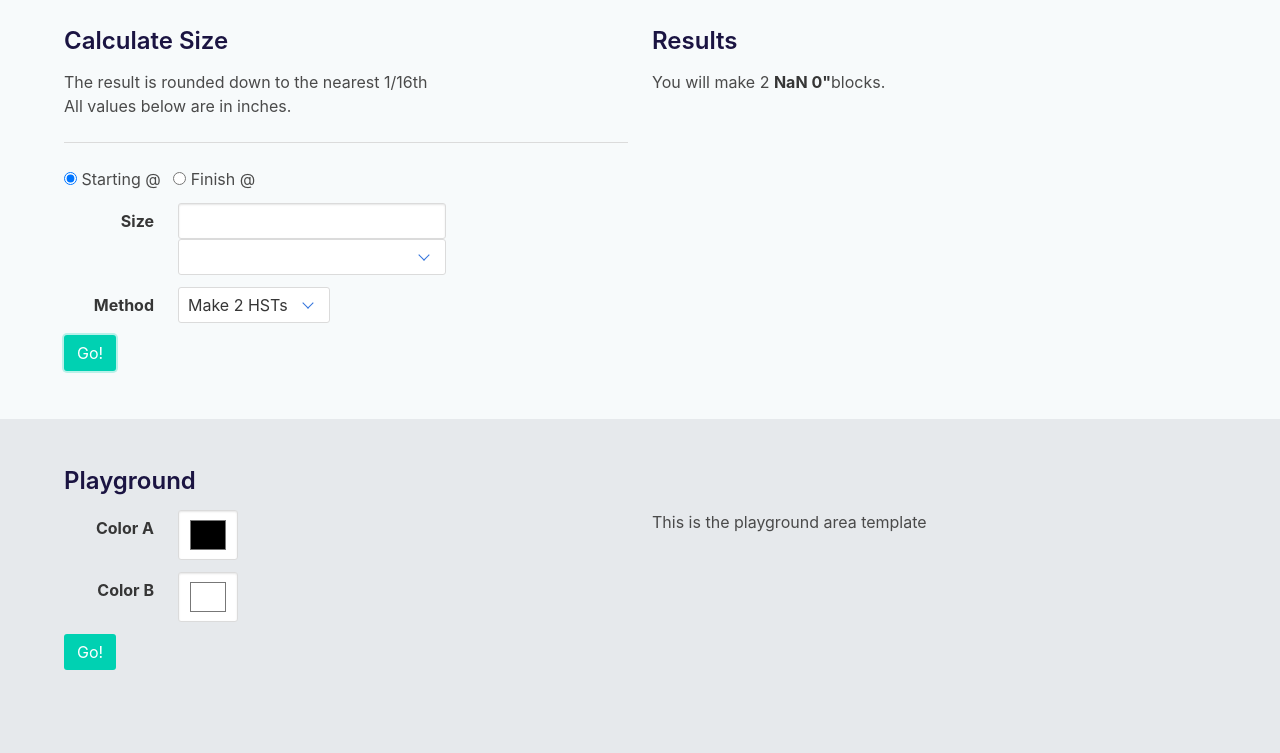
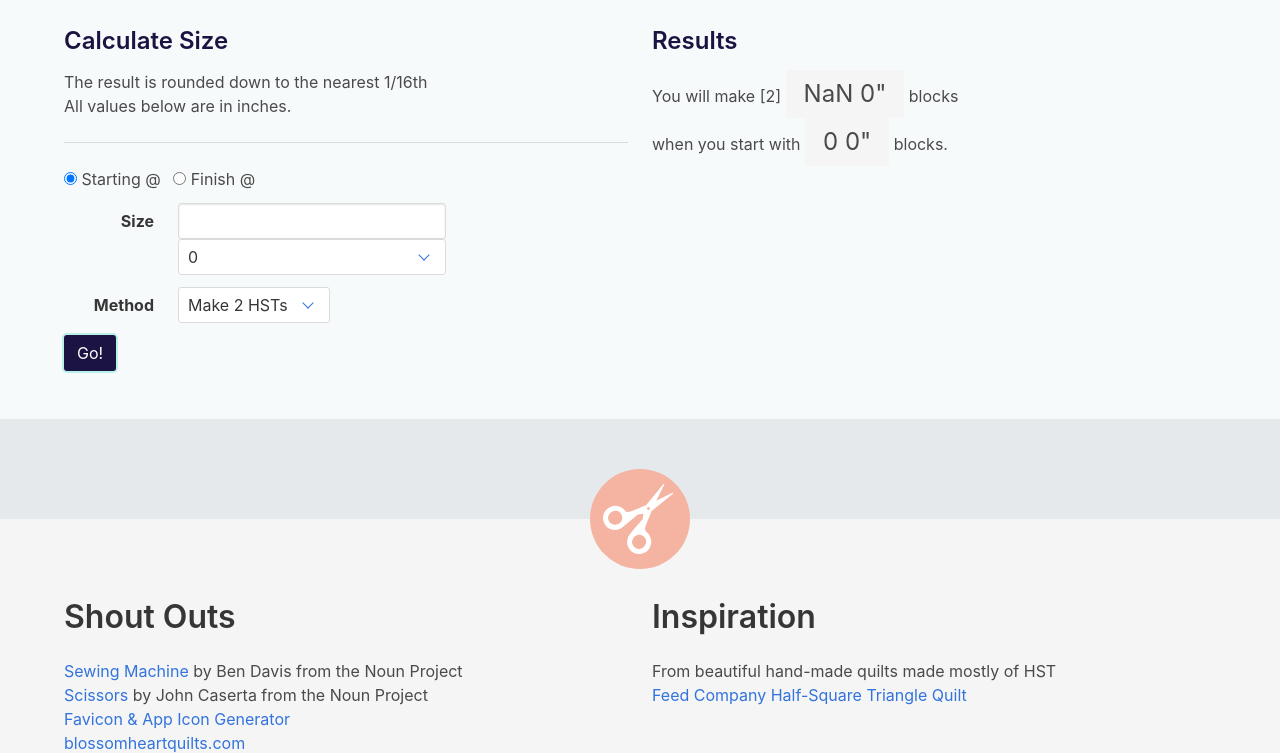
Before and after one commit to staceymosier/half-square-triangle-calculator, a website built with webpack: page dist/index.html in a window 1280 px wide. Both pictures are taken after a click on the button "Go!". Shown: the part 1241-1994 px from the top of the page. Built offline with nearby package versions, Linux system fonts and the light colour scheme; a web font is replaced by a local one.

Commit message:
more math

```diff
--- a/src/css/elements.scss
+++ b/src/css/elements.scss
@@ -35,6 +35,11 @@ svg {
   }
 
 }
+
+.button.is-primary {
+    background-color: $primary;
+}
+
 
 span {
   &.tag-drawn {
--- a/src/form/form.js
+++ b/src/form/form.js
@@ -25,22 +25,22 @@ let hstMethods = [
 
 /* Clean Fraction */
 let fractions = [
-  { text: "", value: "0" },
-  { text: ".0625", value: "1/16" },
-  { text: ".125", value: "1/8" },
-  { text: ".1875", value: "3/16" },
-  { text: ".250", value: "1/4" },
-  { text: ".3125", value: "5/16" },
-  { text: ".375", value: "3/8" },
-  { text: ".4375", value: "7/16" },
-  { text: ".5", value: "1/2" },
-  { text: ".5625", value: "9/16" },
-  { text: ".625", value: "5/8" },
-  { text: ".6875", value: "11/16" },
-  { text: ".75", value: "3/4" },
-  { text: ".8125", value: "13/16" },
-  { text: ".875", value: "7/8" },
-  { text: ".9375", value: "15/16" }
+  { text: "0", value: "" },
+  { text: "1/16", value: ".0625" },
+  { text: "1/8", value: ".125" },
+  { text: "3/16", value: ".1875" },
+  { text: "1/4", value: ".250" },
+  { text: "5/16", value: ".3125" },
+  { text: "3/8", value: ".375" },
+  { text: "7/16", value: ".4375" },
+  { text: "1/2", value: ".5" },
+  { text: "9/16", value: ".5625" },
+  { text: "5/8", value: ".625" },
+  { text: "11/16", value: ".6875" },
+  { text: "3/4", value: ".75" },
+  { text: "13/16", value: ".8125" },
+  { text: "7/8", value: ".875" },
+  { text: "15/16", value: ".9375" },
 ]
 
 const buildForm = () => {
--- a/src/main.js
+++ b/src/main.js
@@ -1,6 +1,6 @@
 import form from './form/form.js';
 import quilt from './quilt/quilt.js';
-import playground from './playground/playground.js';
+// import playground from './playground/playground.js';
 
 form.buildForm();
 
@@ -9,4 +9,4 @@ button.addEventListener("click", ()=> {
   quilt.buildQuilt();
 });
 
-playground.play();
+// playground.play();
--- a/src/quilt/quilt.js
+++ b/src/quilt/quilt.js
@@ -7,15 +7,16 @@ const calculateSquares = (startSize, hstElem, calcType) => {
   return result2Frac;
 }
 
-const writeResults = (hstElem, result, resultParent, calcType) => {
+const writeResults = (hstElem, result, resultParent, calcType, totalStartSize) => {
   // presenting the results
   let message = document.createElement("p");
-  let value = parseInt(hstElem) + " <strong>" + result + "&quot;</strong>";
+  let value = "<span class=\"math tag is-size-4\">" + result + "&quot;</span>";
+  let startValue = "<span class=\"math tag is-size-4\">" + hst.toFraction(totalStartSize) + "&quot;</span>"
   resultParent.innerHTML = "";
   if (calcType === "start") {
-    message.innerHTML = "You will make " + value + "blocks.";
+    message.innerHTML = "You will make [" + parseInt(hstElem) + "] " + value + " blocks<br/> when you start with " + startValue + " blocks.";
   } else {
-    message.innerHTML = "You will need to start at " + value + " to make your blocks.";
+    message.innerHTML = "You will need to start at " + value + "<br/> to make [" + parseInt(hstElem) + "] " + startValue + " &quot; blocks.";
   }
   resultParent.appendChild(message);
   return;
@@ -23,11 +24,13 @@ const writeResults = (hstElem, result, resultParent, calcType) => {
 
 const buildQuilt = () => {
   let calcType = document.querySelector('input[name="calc-direction"]:checked').value;
-  let startSize = document.querySelector("#block-size").value;
+  let startSize = document.querySelector('input[name="block-size"]').value;
+  let startSizeFrac = document.querySelector('select[name="block-size-frac"]').value;
+  let totalStartSize = startSize + startSizeFrac;
   let hstElem = document.querySelector("#hst-method-type").value;
   let resultParent = document.querySelector("#hst-results");
-  let result = calculateSquares(startSize, hstElem, calcType);
-  writeResults(hstElem, result, resultParent, calcType);
+  let result = calculateSquares( totalStartSize, hstElem, calcType);
+  writeResults(hstElem, result, resultParent, calcType, totalStartSize);
 }
 
 export default { buildQuilt };
--- a/src/util/math.js
+++ b/src/util/math.js
@@ -25,11 +25,12 @@ const doMath = (startsize, hstmethod, calcType) => {
 
   if ( hstmethod === 4 ) {
     // Alternative: To make 4 HST units
-    // note: To figure out the math, divide the unfinished HST size by 0.64.
+    // .7071x - 0.3535 = y
     if (calcType === "start" ) {
-      return (0.7071 * startsize) - 0.3535;
+      return (0.7071 * startsize) - .3535;
     } else {
-      return startsize * 0.64;
+      //return startsize * 1.64;
+      return (startsize + .3535) / .7071;
     }
   }
 
@@ -50,7 +51,7 @@ const toFraction = (size) => {
   let decimal = round(size - whole, 3);
   let matches = cleanFractions.filter(value => value <= decimal);
   let match = (matches.length == 0 ? 0 : matches[matches.length - 1]);
-  let answer = whole + ' ' + n2f(match);   console.log(n2f(match));
+  let answer = whole + ' ' + n2f(match);
   return answer;
 };
 
```
Also changed, not shown: dist/bundle.js, dist/css/main.min.css, dist/index.html, 1 other file.
